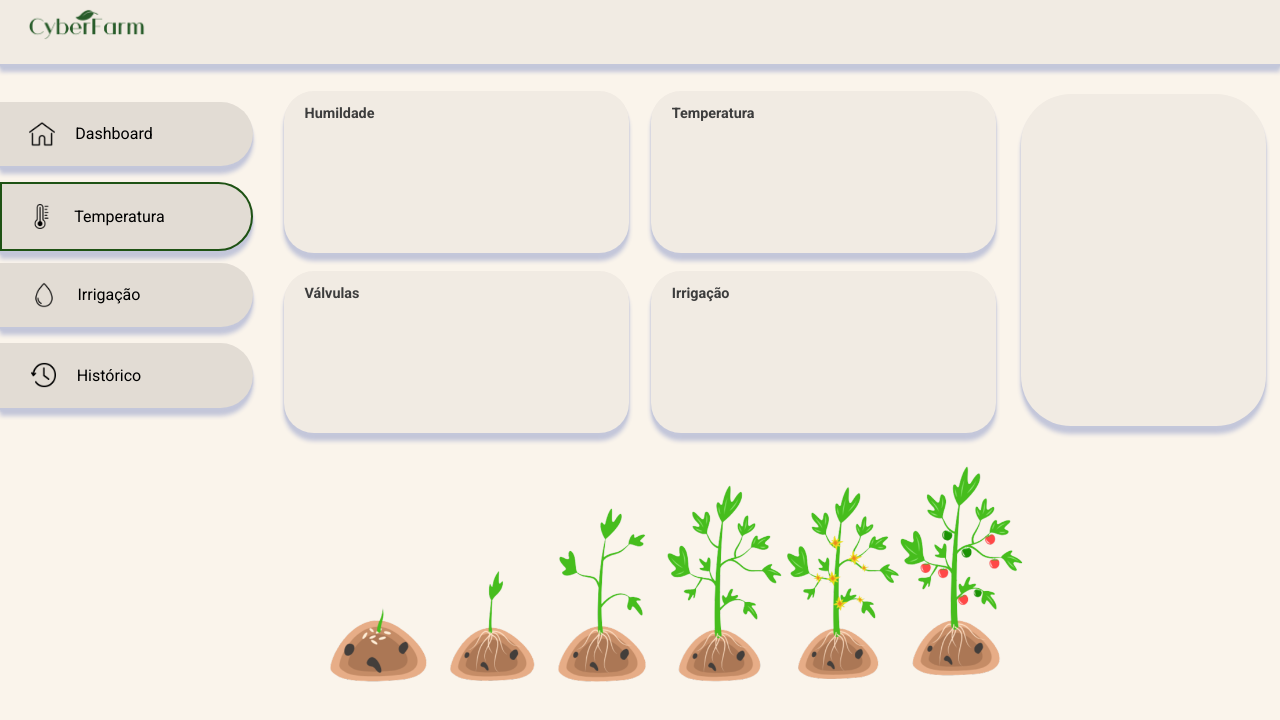
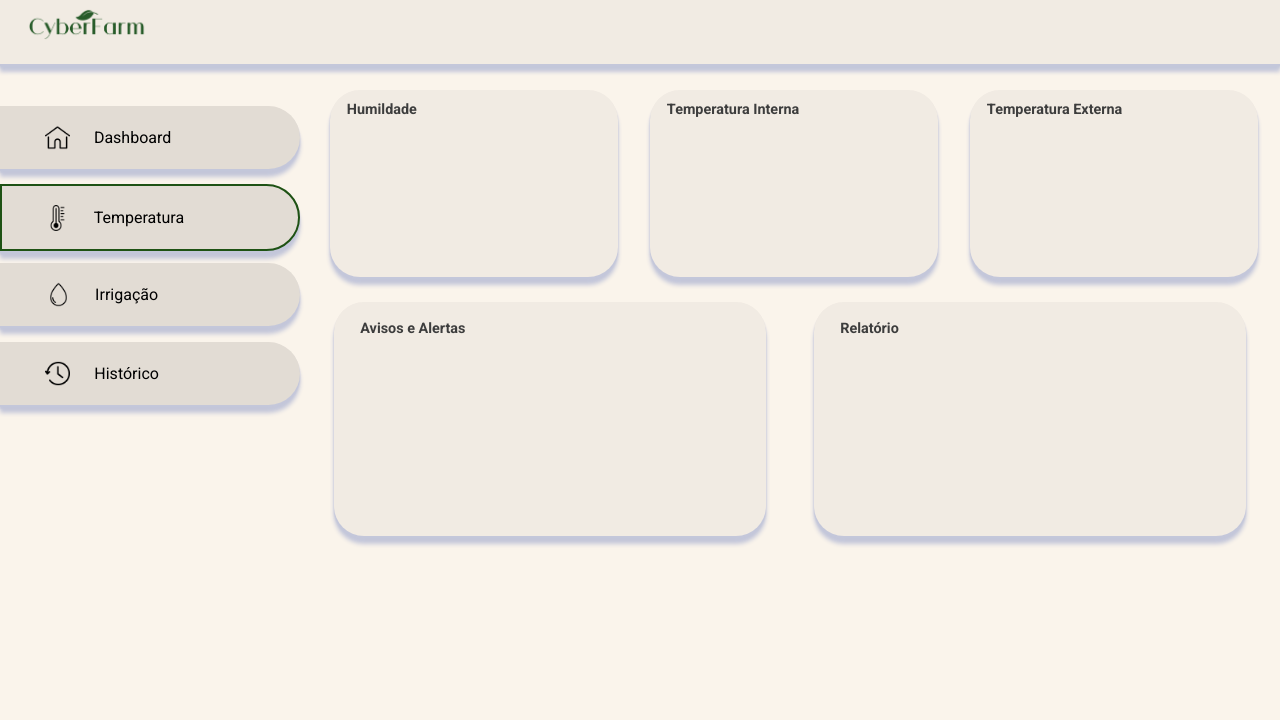
Before and after one commit to Alquieri/Projeto-Estufa, a plain HTML site: page temperatura.html in a window 1280 px wide. Drawn offline with Linux system fonts and the light colour scheme.

Commit message:
temperatura quase pronta

```diff
--- a/estiloInicio.css
+++ b/estiloInicio.css
@@ -38,7 +38,6 @@ body{
     display: flex;
     height: 12%;
     margin-top: 7px;
-
 }
 
 .grid-navigation{
@@ -162,3 +161,9 @@ body{
 .button:active{
     box-shadow: inset rgb(6, 31, 9) 1px 3px 3px 3px;
 }
+
+
+.img_meio{
+    height: 50%;
+    margin-left: 9%;
+}
--- a/estiloTemperatura.css
+++ b/estiloTemperatura.css
@@ -14,8 +14,8 @@ body{
 
 .grid-principal{
     display: grid;
-    grid-template-columns: 1fr 2fr 1fr;
-    grid-template-rows: 8% 2% 45% auto;
+    grid-template-columns: 1fr 3fr;
+    grid-template-rows: 8% 2% 45% 20% auto;
     height: 100%;
 
 }
@@ -66,20 +66,28 @@ body{
 
 .grid-meio{
     grid-row-start: 3;
-    grid-row-end: 4;
+    grid-row-end: 5;
     display: grid;
-    grid-template-columns: 50% 50%;
-    grid-template-rows: 50% 50%;
+    grid-template-rows: 40% 50% auto;
 
 }
 
+.grid-cima-meio{
+    display: grid;
+    grid-template-columns: 1fr 1fr 1fr;
+}
+
+.grid-baixo-meio{
+    display: grid;
+    grid-template-columns: 1fr 1fr;
+}
 .meio{
     height:90%;
+    width: 90%;
     background-color: rgb(241, 235, 227);
     border-radius: 30px;
     box-shadow:rgb(196, 199, 218) 0px 2px 1px, rgba(196, 199, 218) 0px 4px 2px, rgba(196, 199, 218) 0px 8px 4px;
     margin-left: 3%;
-    margin-right: 3%;
     margin-top:3%;
 }
 
--- a/temperatura.html
+++ b/temperatura.html
@@ -3,7 +3,7 @@
 <head>
     <meta charset="UTF-8">
     <meta name="viewport" content="width=device-width, initial-scale=1.0">
-    <link rel = "stylesheet" href = "./estiloInicio.css">
+    <link rel = "stylesheet" href = "./estiloTemperatura.css">
     <title>CiberFarm</title>
     <link rel="shortcut icon" type="imagex/png" href="./Imagens/logo.png">
 
@@ -38,23 +38,30 @@
             </a>
         </div>
         <div class = "grid-meio">
+            <div class = "grid-cima-meio">
                 <div class = "meio">
                     <h1 class = "textosMeio">Humildade</h1>
                 </div>
                 <div class = "meio">
-                <h1 class = "textosMeio">Temperatura</h1>
+                    <h1 class = "textosMeio">Temperatura Interna</h1>
                 </div>
                 <div class = "meio">
-                <h1 class = "textosMeio">Válvulas</h1>
+                <h1 class = "textosMeio">Temperatura Externa</h1>
+                </div>
+            </div>
+            <div class = "grid-baixo-meio">
+                <div class = "meio">
+                    <h1 class = "textosMeio">Avisos e Alertas</h1>
                 </div>
                 <div class = "meio">
-                <h1 class = "textosMeio">Irrigação</h1>
+                    <h1 class = "textosMeio">Relatório</h1>
+                </div>
             </div>
 
+
+
         </div>
-        <div class = "calendario"></div>
 
-        <img class = "tomatinho" src="./Imagens/CicloTomatinho.png" alt="Não achei o tomatinho">
 
     </div>
 </body>
```
Also changed, not shown: Inicio.html (+2 -0 lines), Imagens/humidity.png (added), Imagens/temperatures.png (added). Lines whose indentation alone changed are shown as unchanged.
